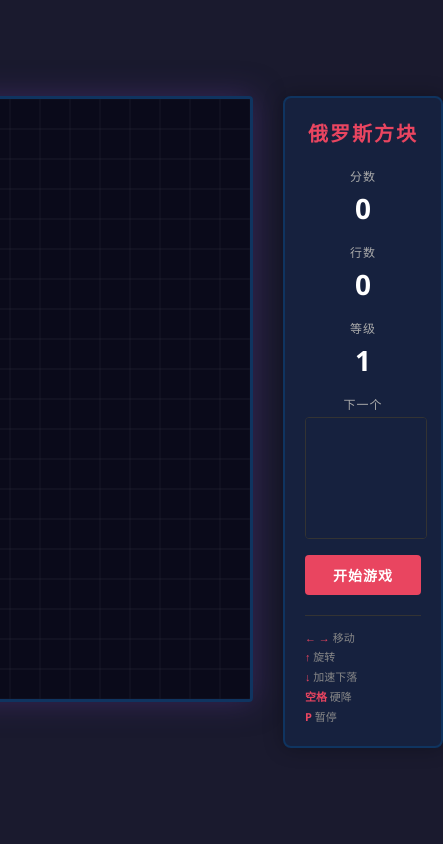
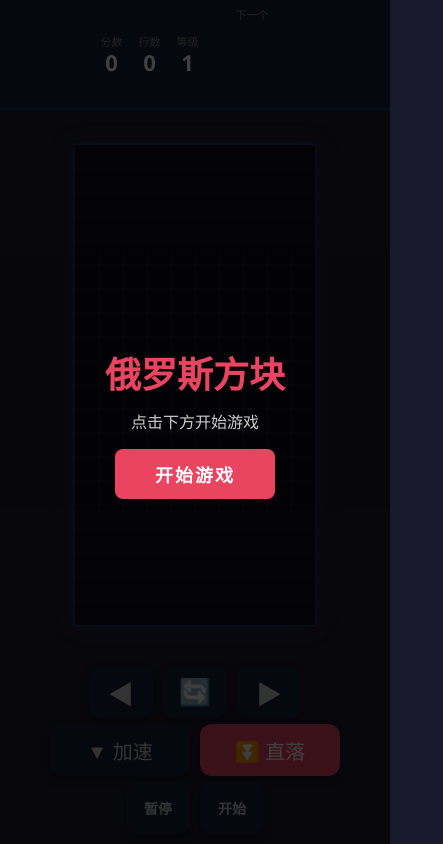
Before and after one commit to leoliu-MAX/tetris, a plain HTML site: page index.html in a window 390 px wide. Shown: the whole page, 443 px wide, since content can reach past the window. Drawn offline with Linux system fonts and the light colour scheme.

Commit message:
Add touch controls and responsive layout
Mobile-friendly: auto-resize canvas, on-screen buttons with hold repeat

```diff
--- a/index.html
+++ b/index.html
@@ -11,407 +11,301 @@
 <meta name="apple-mobile-web-app-title" content="俄罗斯方块">
 <link rel="apple-touch-icon" href="icon-192.png">
 <style>
-* { margin: 0; padding: 0; box-sizing: border-box; }
+* { margin: 0; padding: 0; box-sizing: border-box; -webkit-tap-highlight-color: transparent; }
+html, body { width: 100%; height: 100%; overflow: hidden; touch-action: manipulation; user-select: none; -webkit-user-select: none; }
 body {
   background: #1a1a2e;
-  display: flex;
-  justify-content: center;
+  font-family: 'Segoe UI', 'Microsoft YaHei', sans-serif;
+  display: flex; flex-direction: column;
   align-items: center;
-  height: 100vh;
-  font-family: 'Segoe UI', 'Microsoft YaHei', sans-serif;
+  height: 100dvh; height: 100vh;
+}
+
+/* ---- Top Info Bar ---- */
+.info-bar {
+  display: flex; justify-content: center; align-items: center;
+  gap: 16px; padding: 6px 10px; width: 100%; max-width: 500px;
+  background: #16213e; border-bottom: 2px solid #0f3460;
+  flex-shrink: 0;
+}
+.info-item { text-align: center; }
+.info-item .label { font-size: 11px; color: #888; }
+.info-item .value { font-size: 22px; font-weight: bold; color: #fff; line-height: 1.2; }
+.info-item .value.highlight { color: #e94560; }
+
+/* ---- Game Area ---- */
+.game-wrapper {
+  flex: 1; display: flex; align-items: center; justify-content: center;
+  width: 100%; padding: 4px;
   overflow: hidden;
 }
-.container {
-  display: flex;
-  gap: 30px;
-  align-items: flex-start;
-}
-.game-area {
-  position: relative;
-}
-canvas {
-  border: 3px solid #0f3460;
-  border-radius: 4px;
-  box-shadow: 0 0 30px rgba(83, 52, 131, 0.5);
+canvas#board {
+  border: 2px solid #0f3460; border-radius: 4px;
+  box-shadow: 0 0 20px rgba(83,52,131,0.4);
   display: block;
 }
-.panel {
+
+/* ---- Touch Controls ---- */
+.controls {
+  display: flex; flex-direction: column; align-items: center;
+  gap: 6px; padding: 6px 8px 10px; width: 100%; max-width: 500px;
+  flex-shrink: 0;
+}
+.ctrl-row { display: flex; gap: 10px; justify-content: center; }
+.ctrl-btn {
+  width: 64px; height: 52px;
+  border: none; border-radius: 12px;
   background: #16213e;
-  border: 2px solid #0f3460;
-  border-radius: 8px;
-  padding: 20px;
-  color: #e0e0e0;
-  text-align: center;
-  width: 160px;
-  box-shadow: 0 0 20px rgba(0,0,0,0.3);
+  color: #ccc;
+  font-size: 26px;
+  display: flex; align-items: center; justify-content: center;
+  cursor: pointer;
+  box-shadow: 0 4px 8px rgba(0,0,0,0.3);
+  transition: background 0.1s;
+  -webkit-tap-highlight-color: transparent;
 }
-.panel h1 {
-  font-size: 20px;
-  margin-bottom: 20px;
-  color: #e94560;
-  letter-spacing: 2px;
+.ctrl-btn:active { background: #0f3460; }
+.ctrl-btn.wide { width: 140px; font-size: 20px; }
+.ctrl-btn.accent { background: #e94560; color: #fff; }
+.ctrl-btn.accent:active { background: #c23152; }
+.ctrl-btn.small-text { font-size: 14px; font-weight: bold; }
+
+/* ---- Start overlay ---- */
+.overlay {
+  position: fixed; top: 0; left: 0; width: 100%; height: 100%;
+  background: rgba(0,0,0,0.75);
+  display: flex; flex-direction: column;
+  align-items: center; justify-content: center;
+  z-index: 10;
 }
-.panel .label {
-  font-size: 12px;
-  color: #aaa;
-  text-transform: uppercase;
-  letter-spacing: 1px;
-  margin-bottom: 4px;
+.overlay h2 { color: #e94560; font-size: 36px; margin-bottom: 10px; }
+.overlay p { color: #ccc; font-size: 16px; margin-bottom: 16px; }
+.overlay button {
+  padding: 12px 40px; font-size: 18px; font-weight: bold;
+  background: #e94560; color: #fff; border: none; border-radius: 8px;
+  cursor: pointer; letter-spacing: 2px;
 }
-.panel .value {
-  font-size: 28px;
-  font-weight: bold;
-  color: #fff;
-  margin-bottom: 16px;
-}
-.next-piece {
-  margin-bottom: 16px;
-}
-.next-piece canvas {
-  border: 1px solid #333;
-  box-shadow: none;
-  margin: 0 auto;
-}
-.controls-info {
-  text-align: left;
-  font-size: 11px;
-  color: #888;
-  line-height: 1.8;
-  margin-top: 20px;
-  border-top: 1px solid #333;
-  padding-top: 12px;
-}
-.controls-info span {
-  color: #e94560;
-  font-weight: bold;
-}
-.btn {
-  display: block;
-  width: 100%;
-  padding: 10px;
-  margin-top: 10px;
-  background: #e94560;
-  color: #fff;
-  border: none;
-  border-radius: 4px;
-  font-size: 14px;
-  cursor: pointer;
-  font-weight: bold;
-  letter-spacing: 1px;
-  transition: background 0.2s;
-}
-.btn:hover { background: #c23152; }
-.game-over-overlay {
-  position: absolute;
-  top: 0; left: 0;
-  width: 100%; height: 100%;
-  background: rgba(0,0,0,0.7);
-  display: flex;
-  justify-content: center;
-  align-items: center;
-  border-radius: 2px;
-  pointer-events: none;
-  opacity: 0;
-  transition: opacity 0.3s;
-}
-.game-over-overlay.show {
-  opacity: 1;
-  pointer-events: all;
-}
-.game-over-overlay span {
-  color: #e94560;
-  font-size: 32px;
-  font-weight: bold;
-  text-shadow: 0 0 10px rgba(233,69,96,0.5);
-}
+.overlay button:active { background: #c23152; }
+.hidden { display: none !important; }
 </style>
 </head>
 <body>
 
-<div class="container">
-  <canvas id="board" width="300" height="600"></canvas>
+<!-- Top Bar -->
+<div class="info-bar">
+  <div class="info-item"><div class="label">分数</div><div class="value" id="score">0</div></div>
+  <div class="info-item"><div class="label">行数</div><div class="value" id="lines">0</div></div>
+  <div class="info-item"><div class="label">等级</div><div class="value" id="level">1</div></div>
+  <div class="info-item"><div class="label">下一个</div><canvas id="next" width="80" height="80"></canvas></div>
+</div>
 
-  <div class="panel">
-    <h1>俄罗斯方块</h1>
+<!-- Game Board -->
+<div class="game-wrapper">
+  <canvas id="board"></canvas>
+</div>
 
-    <div class="label">分数</div>
-    <div class="value" id="score">0</div>
-
-    <div class="label">行数</div>
-    <div class="value" id="lines">0</div>
-
-    <div class="label">等级</div>
-    <div class="value" id="level">1</div>
-
-    <div class="label">下一个</div>
-    <div class="next-piece">
-      <canvas id="next" width="120" height="120"></canvas>
-    </div>
-
-    <button class="btn" id="startBtn" onclick="startGame()">开始游戏</button>
-
-    <div class="controls-info">
-      <span>← →</span> 移动<br>
-      <span>↑</span> 旋转<br>
-      <span>↓</span> 加速下落<br>
-      <span>空格</span> 硬降<br>
-      <span>P</span> 暂停
-    </div>
+<!-- Touch Controls -->
+<div class="controls">
+  <div class="ctrl-row">
+    <button class="ctrl-btn" id="btnLeft" title="左移">◀</button>
+    <button class="ctrl-btn" id="btnRotate" title="旋转">🔄</button>
+    <button class="ctrl-btn" id="btnRight" title="右移">▶</button>
+  </div>
+  <div class="ctrl-row">
+    <button class="ctrl-btn wide" id="btnDown" title="软降">▼ 加速</button>
+    <button class="ctrl-btn wide accent" id="btnDrop" title="硬降">⏬ 直落</button>
+  </div>
+  <div class="ctrl-row">
+    <button class="ctrl-btn small-text" id="btnPause" title="暂停">暂停</button>
+    <button class="ctrl-btn small-text" id="btnStart" title="开始">开始</button>
   </div>
 </div>
 
+<!-- Start Overlay -->
+<div class="overlay" id="overlay">
+  <h2>俄罗斯方块</h2>
+  <p>点击下方开始游戏</p>
+  <button id="overlayBtn">开始游戏</button>
+</div>
+
 <script>
-// ---- Constants ----
-const COLS = 10, ROWS = 20, BLOCK = 30;
+// ---- Responsive sizing ----
+const COLS = 10, ROWS = 20;
+let BLOCK = 30;
 const board = document.getElementById('board');
 const ctx = board.getContext('2d');
 const nextCanvas = document.getElementById('next');
 const nextCtx = nextCanvas.getContext('2d');
 
+function resizeBoard() {
+  const maxH = window.innerHeight * 0.58;
+  const maxW = window.innerWidth * 0.85;
+  BLOCK = Math.floor(Math.min(maxW / COLS, maxH / ROWS));
+  if (BLOCK < 16) BLOCK = 16;
+  if (BLOCK > 36) BLOCK = 36;
+  board.width = BLOCK * COLS;
+  board.height = BLOCK * ROWS;
+  // Also scale next canvas
+  const ns = Math.floor(BLOCK * 0.65);
+  nextCanvas.width = ns * 5;
+  nextCanvas.height = ns * 5;
+}
+window.addEventListener('resize', resizeBoard);
+window.addEventListener('orientationchange', () => setTimeout(resizeBoard, 300));
+resizeBoard();
+
 // ---- Tetromino definitions ----
 const PIECES = [
-  // I
   { shape: [[1,1,1,1]], color: '#00f0f0' },
-  // O
   { shape: [[1,1],[1,1]], color: '#f0f000' },
-  // T
   { shape: [[0,1,0],[1,1,1]], color: '#a000f0' },
-  // S
   { shape: [[0,1,1],[1,1,0]], color: '#00f000' },
-  // Z
   { shape: [[1,1,0],[0,1,1]], color: '#f00000' },
-  // J
   { shape: [[1,0,0],[1,1,1]], color: '#0000f0' },
-  // L
   { shape: [[0,0,1],[1,1,1]], color: '#f0a000' },
 ];
 
 // ---- Game State ----
-let grid = [];
-let currentPiece = null;
+let grid = [], currentPiece = null, nextPiece = null;
 let currentX = 0, currentY = 0;
-let nextPiece = null;
-let score = 0;
-let lines = 0;
-let level = 1;
-let gameRunning = false;
-let gamePaused = false;
-let gameOver = false;
-let dropInterval = 800;
-let lastDrop = 0;
-let animationId = null;
+let score = 0, lines = 0, level = 1;
+let gameRunning = false, gamePaused = false, gameOver = false;
+let dropInterval = 800, lastDrop = 0, animationId = null;
 
-// ---- Grid functions ----
 function createGrid() {
   grid = [];
-  for (let r = 0; r < ROWS; r++) {
-    grid[r] = new Array(COLS).fill(null);
-  }
+  for (let r = 0; r < ROWS; r++) grid[r] = new Array(COLS).fill(null);
 }
 
 function randomPiece() {
-  const idx = Math.floor(Math.random() * PIECES.length);
-  return JSON.parse(JSON.stringify(PIECES[idx]));
+  return JSON.parse(JSON.stringify(PIECES[Math.floor(Math.random() * PIECES.length)]));
 }
 
 function spawnPiece() {
-  if (nextPiece === null) {
-    currentPiece = randomPiece();
-    nextPiece = randomPiece();
-  } else {
-    currentPiece = nextPiece;
-    nextPiece = randomPiece();
-  }
+  if (!nextPiece) { currentPiece = randomPiece(); nextPiece = randomPiece(); }
+  else { currentPiece = nextPiece; nextPiece = randomPiece(); }
   currentX = Math.floor((COLS - currentPiece.shape[0].length) / 2);
   currentY = 0;
-
-  // Check collision on spawn -> game over
   if (collision(currentPiece.shape, currentX, currentY)) {
-    gameRunning = false;
-    gameOver = true;
+    gameRunning = false; gameOver = true;
   }
 }
 
 function collision(shape, offX, offY) {
-  for (let r = 0; r < shape.length; r++) {
+  for (let r = 0; r < shape.length; r++)
     for (let c = 0; c < shape[r].length; c++) {
       if (!shape[r][c]) continue;
-      const x = offX + c;
-      const y = offY + r;
+      const x = offX + c, y = offY + r;
       if (x < 0 || x >= COLS || y >= ROWS) return true;
       if (y < 0) continue;
       if (grid[y][x] !== null) return true;
     }
-  }
   return false;
 }
 
 function lockPiece() {
-  for (let r = 0; r < currentPiece.shape.length; r++) {
+  for (let r = 0; r < currentPiece.shape.length; r++)
     for (let c = 0; c < currentPiece.shape[r].length; c++) {
       if (!currentPiece.shape[r][c]) continue;
-      const x = currentX + c;
-      const y = currentY + r;
+      const x = currentX + c, y = currentY + r;
       if (y < 0) continue;
       grid[y][x] = currentPiece.color;
     }
-  }
-  clearLines();
-  spawnPiece();
+  clearLines(); spawnPiece();
 }
 
 function clearLines() {
   let cleared = 0;
   for (let r = ROWS - 1; r >= 0; r--) {
     if (grid[r].every(cell => cell !== null)) {
-      grid.splice(r, 1);
-      grid.unshift(new Array(COLS).fill(null));
-      cleared++;
-      r++; // re-check same row
+      grid.splice(r, 1); grid.unshift(new Array(COLS).fill(null));
+      cleared++; r++;
     }
   }
   if (cleared > 0) {
     const points = [0, 100, 300, 500, 800];
-    score += points[cleared] * level;
-    lines += cleared;
+    score += points[cleared] * level; lines += cleared;
     level = Math.floor(lines / 10) + 1;
     dropInterval = Math.max(50, 800 - (level - 1) * 70);
     updateDisplay();
   }
 }
 
-// ---- Piece movement ----
 function movePiece(dx, dy) {
   if (!collision(currentPiece.shape, currentX + dx, currentY + dy)) {
-    currentX += dx;
-    currentY += dy;
-    return true;
+    currentX += dx; currentY += dy; return true;
   }
-  if (dy === 1) {
-    lockPiece();
-  }
+  if (dy === 1) lockPiece();
   return false;
 }
 
 function rotatePiece() {
   const shape = currentPiece.shape;
   const rotated = shape[0].map((_, i) => shape.map(row => row[i]).reverse());
-  // Wall kick: try normal, then offset
-  const kicks = [0, -1, 1, -2, 2];
-  for (const dx of kicks) {
+  for (const dx of [0, -1, 1, -2, 2]) {
     if (!collision(rotated, currentX + dx, currentY)) {
-      currentPiece.shape = rotated;
-      currentX += dx;
-      return;
+      currentPiece.shape = rotated; currentX += dx; return;
     }
   }
 }
 
 function hardDrop() {
   let dy = 0;
-  while (!collision(currentPiece.shape, currentX, currentY + dy + 1)) {
-    dy++;
-  }
-  currentY += dy;
-  score += dy * 2;
-  lockPiece();
-  updateDisplay();
+  while (!collision(currentPiece.shape, currentX, currentY + dy + 1)) dy++;
+  currentY += dy; score += dy * 2;
+  lockPiece(); updateDisplay();
 }
 
 // ---- Rendering ----
-function drawBlock(context, x, y, color, size = BLOCK) {
-  // Main fill
-  context.fillStyle = color;
-  context.fillRect(x, y, size, size);
-  // Highlight (top-left bevel)
-  context.fillStyle = 'rgba(255,255,255,0.25)';
-  context.fillRect(x, y, size, 3);
-  context.fillRect(x, y, 3, size);
-  // Shadow (bottom-right bevel)
-  context.fillStyle = 'rgba(0,0,0,0.3)';
+function drawBlock(context, x, y, color, size) {
+  context.fillStyle = color; context.fillRect(x, y, size, size);
+  context.fillStyle = 'rgba(255,255,255,0.2)';
+  context.fillRect(x, y, size, 3); context.fillRect(x, y, 3, size);
+  context.fillStyle = 'rgba(0,0,0,0.25)';
   context.fillRect(x, y + size - 3, size, 3);
   context.fillRect(x + size - 3, y, 3, size);
-  // Inner border
-  context.strokeStyle = 'rgba(0,0,0,0.15)';
+  context.strokeStyle = 'rgba(0,0,0,0.12)';
   context.lineWidth = 1;
   context.strokeRect(x + 0.5, y + 0.5, size - 1, size - 1);
 }
 
 function drawBoard() {
-  // Background
-  ctx.fillStyle = '#0a0a1a';
-  ctx.fillRect(0, 0, board.width, board.height);
-
-  // Grid lines
-  ctx.strokeStyle = 'rgba(255,255,255,0.03)';
-  ctx.lineWidth = 1;
-  for (let r = 0; r < ROWS; r++) {
-    for (let c = 0; c < COLS; c++) {
-      ctx.strokeRect(c * BLOCK, r * BLOCK, BLOCK, BLOCK);
-    }
-  }
-
-  // Locked blocks
-  for (let r = 0; r < ROWS; r++) {
-    for (let c = 0; c < COLS; c++) {
-      if (grid[r][c] !== null) {
-        drawBlock(ctx, c * BLOCK, r * BLOCK, grid[r][c]);
-      }
-    }
-  }
-
-  // Ghost piece (shadow)
+  ctx.fillStyle = '#0a0a1a'; ctx.fillRect(0, 0, board.width, board.height);
+  ctx.strokeStyle = 'rgba(255,255,255,0.03)'; ctx.lineWidth = 1;
+  for (let r = 0; r < ROWS; r++) for (let c = 0; c < COLS; c++)
+    ctx.strokeRect(c * BLOCK, r * BLOCK, BLOCK, BLOCK);
+  for (let r = 0; r < ROWS; r++) for (let c = 0; c < COLS; c++)
+    if (grid[r][c]) drawBlock(ctx, c * BLOCK, r * BLOCK, grid[r][c], BLOCK);
   if (currentPiece && gameRunning && !gameOver) {
     let ghostY = currentY;
-    while (!collision(currentPiece.shape, currentX, ghostY + 1)) {
-      ghostY++;
+    while (!collision(currentPiece.shape, currentX, ghostY + 1)) ghostY++;
+    if (ghostY !== currentY) {
+      for (let r = 0; r < currentPiece.shape.length; r++)
+        for (let c = 0; c < currentPiece.shape[r].length; c++)
+          if (currentPiece.shape[r][c]) {
+            ctx.strokeStyle = 'rgba(255,255,255,0.25)'; ctx.lineWidth = 2;
+            ctx.strokeRect((currentX + c) * BLOCK + 2, (ghostY + r) * BLOCK + 2, BLOCK - 4, BLOCK - 4);
+          }
     }
-    if (ghostY !== currentY) {
-      for (let r = 0; r < currentPiece.shape.length; r++) {
-        for (let c = 0; c < currentPiece.shape[r].length; c++) {
-          if (!currentPiece.shape[r][c]) continue;
-          const x = (currentX + c) * BLOCK;
-          const y = (ghostY + r) * BLOCK;
-          ctx.strokeStyle = 'rgba(255,255,255,0.25)';
-          ctx.lineWidth = 2;
-          ctx.strokeRect(x + 2, y + 2, BLOCK - 4, BLOCK - 4);
+    for (let r = 0; r < currentPiece.shape.length; r++)
+      for (let c = 0; c < currentPiece.shape[r].length; c++)
+        if (currentPiece.shape[r][c]) {
+          const yy = currentY + r;
+          if (yy >= 0) drawBlock(ctx, (currentX + c) * BLOCK, yy * BLOCK, currentPiece.color, BLOCK);
         }
-      }
-    }
-  }
-
-  // Current piece (falling)
-  if (currentPiece && gameRunning) {
-    for (let r = 0; r < currentPiece.shape.length; r++) {
-      for (let c = 0; c < currentPiece.shape[r].length; c++) {
-        if (!currentPiece.shape[r][c]) continue;
-        const x = (currentX + c) * BLOCK;
-        const y = (currentY + r) * BLOCK;
-        if (y >= 0) {
-          drawBlock(ctx, x, y, currentPiece.color);
-        }
-      }
-    }
   }
 }
 
 function drawNext() {
-  const size = 24;
-  nextCtx.fillStyle = '#16213e';
-  nextCtx.fillRect(0, 0, nextCanvas.width, nextCanvas.height);
-
+  const ns = nextCanvas.width / 5;
+  nextCtx.fillStyle = '#16213e'; nextCtx.fillRect(0, 0, nextCanvas.width, nextCanvas.height);
   if (!nextPiece) return;
-  const shape = nextPiece.shape;
-  const color = nextPiece.color;
-  const offX = (nextCanvas.width - shape[0].length * size) / 2;
-  const offY = (nextCanvas.height - shape.length * size) / 2;
-
-  for (let r = 0; r < shape.length; r++) {
-    for (let c = 0; c < shape[r].length; c++) {
-      if (!shape[r][c]) continue;
-      drawBlock(nextCtx, offX + c * size, offY + r * size, color, size);
-    }
-  }
+  const s = nextPiece.shape, c = nextPiece.color;
+  const ox = (nextCanvas.width - s[0].length * ns) / 2;
+  const oy = (nextCanvas.height - s.length * ns) / 2;
+  for (let r = 0; r < s.length; r++)
+    for (let c = 0; c < s[r].length; c++)
+      if (s[r][c]) drawBlock(nextCtx, ox + c * ns, oy + r * ns, c, ns);
 }
 
 function updateDisplay() {
@@ -420,100 +314,93 @@ function updateDisplay() {
   document.getElementById('level').textContent = level;
 }
 
+function showOverlay(show) {
+  document.getElementById('overlay').classList.toggle('hidden', !show);
+}
+
 // ---- Game Loop ----
 function gameLoop(timestamp) {
   if (!gameRunning || gameOver) {
-    drawBoard();
-    drawNext();
-    if (gameOver) {
-      document.getElementById('startBtn').textContent = '重新开始';
-    }
+    drawBoard(); drawNext();
+    if (gameOver) { showOverlay(true); document.getElementById('overlayBtn').textContent = '重新开始'; }
     return;
   }
-
-  if (!gamePaused) {
-    if (timestamp - lastDrop > dropInterval) {
-      movePiece(0, 1);
-      lastDrop = timestamp;
-    }
+  if (!gamePaused && timestamp - lastDrop > dropInterval) {
+    movePiece(0, 1); lastDrop = timestamp;
   }
-
-  drawBoard();
-  drawNext();
+  drawBoard(); drawNext();
   animationId = requestAnimationFrame(gameLoop);
 }
 
-// ---- Controls ----
-document.addEventListener('keydown', (e) => {
+// ---- Keyboard Controls (still works on desktop) ----
+document.addEventListener('keydown', e => {
   if (!gameRunning || gameOver) {
-    if (e.code === 'Enter' || e.code === 'Space') {
-      startGame();
-    }
+    if (e.code === 'Enter' || e.code === 'Space') startGame();
     return;
   }
-
-  if (e.code === 'KeyP') {
-    gamePaused = !gamePaused;
-    if (!gamePaused) lastDrop = performance.now();
-    return;
-  }
-
+  if (e.code === 'KeyP') { gamePaused = !gamePaused; if (!gamePaused) lastDrop = performance.now(); return; }
   if (gamePaused) return;
-
   switch (e.code) {
-    case 'ArrowLeft':
-      e.preventDefault();
-      movePiece(-1, 0);
-      break;
-    case 'ArrowRight':
-      e.preventDefault();
-      movePiece(1, 0);
-      break;
-    case 'ArrowDown':
-      e.preventDefault();
-      if (movePiece(0, 1)) score += 1;
-      updateDisplay();
-      break;
-    case 'ArrowUp':
-      e.preventDefault();
-      rotatePiece();
-      break;
-    case 'Space':
-      e.preventDefault();
-      hardDrop();
-      break;
+    case 'ArrowLeft': e.preventDefault(); movePiece(-1, 0); break;
+    case 'ArrowRight': e.preventDefault(); movePiece(1, 0); break;
+    case 'ArrowDown': e.preventDefault(); if (movePiece(0, 1)) score += 1; updateDisplay(); break;
+    case 'ArrowUp': e.preventDefault(); rotatePiece(); break;
+    case 'Space': e.preventDefault(); hardDrop(); break;
   }
 });
 
+// ---- Touch Controls ----
+function addTouch(id, action) {
+  const btn = document.getElementById(id);
+  btn.addEventListener('pointerdown', e => { e.preventDefault(); if (!gameRunning || gameOver || gamePaused) return; action(); });
+  // Repeat for held buttons
+  if (id === 'btnLeft' || id === 'btnRight' || id === 'btnDown') {
+    let holdTimer;
+    btn.addEventListener('pointerdown', e => {
+      if (!gameRunning || gameOver || gamePaused) return;
+      holdTimer = setInterval(() => action(), 60);
+    });
+    btn.addEventListener('pointerup', () => clearInterval(holdTimer));
+    btn.addEventListener('pointerleave', () => clearInterval(holdTimer));
+    btn.addEventListener('pointercancel', () => clearInterval(holdTimer));
+  }
+}
+
+addTouch('btnLeft', () => movePiece(-1, 0));
+addTouch('btnRight', () => movePiece(1, 0));
+addTouch('btnDown', () => { if (movePiece(0, 1)) { score += 1; updateDisplay(); } });
+addTouch('btnRotate', () => rotatePiece());
+addTouch('btnDrop', () => hardDrop());
+
+document.getElementById('btnPause').addEventListener('pointerdown', e => {
+  e.preventDefault();
+  if (!gameRunning || gameOver) return;
+  gamePaused = !gamePaused;
+  if (!gamePaused) lastDrop = performance.now();
+  document.getElementById('btnPause').textContent = gamePaused ? '继续' : '暂停';
+});
+
+document.getElementById('btnStart').addEventListener('pointerdown', e => { e.preventDefault(); startGame(); });
+document.getElementById('overlayBtn').addEventListener('pointerdown', e => { e.preventDefault(); startGame(); });
+
 // ---- Start / Restart ----
 function startGame() {
-  createGrid();
-  currentPiece = null;
-  nextPiece = null;
-  score = 0;
-  lines = 0;
-  level = 1;
-  dropInterval = 800;
-  gameRunning = true;
-  gamePaused = false;
-  gameOver = false;
+  createGrid(); currentPiece = null; nextPiece = null;
+  score = 0; lines = 0; level = 1; dropInterval = 800;
+  gameRunning = true; gamePaused = false; gameOver = false;
   lastDrop = performance.now();
-  updateDisplay();
-  spawnPiece();
-  document.getElementById('startBtn').textContent = '重新开始';
+  updateDisplay(); spawnPiece();
+  showOverlay(false);
+  document.getElementById('btnPause').textContent = '暂停';
   if (animationId) cancelAnimationFrame(animationId);
   animationId = requestAnimationFrame(gameLoop);
 }
 
 // ---- Init ----
-createGrid();
-updateDisplay();
-drawBoard();
-drawNext();
+createGrid(); updateDisplay(); drawBoard(); drawNext();
 animationId = requestAnimationFrame(gameLoop);
-</script>
-<script>
-// Register service worker for offline PWA
+
+// Service Worker
 if ('serviceWorker' in navigator) {
   navigator.serviceWorker.register('sw.js').catch(() => {});
 }
```
